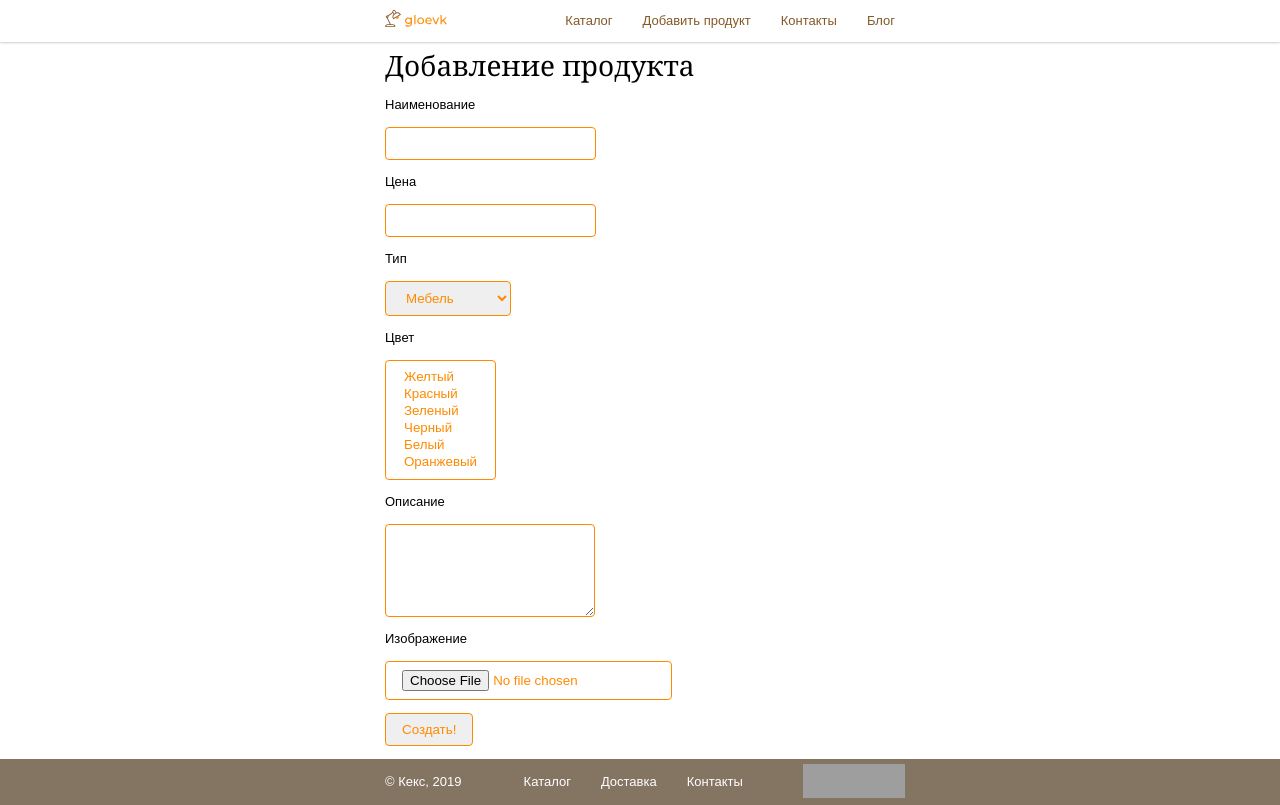
After one commit to SeinsForever/60591piv, a PHP site: page /product_add.php in a window 1280 px wide. The commit adds this page. Run offline with PHP 8.4, Linux system fonts and the light colour scheme; data that the repository does not hold is empty; grey boxes are pictures that could not be loaded.

Commit message:
22.09 - Добавление продукта в каталог

```diff
--- a/components/header.php
+++ b/components/header.php
@@ -14,7 +14,7 @@
         </a>
         <ul class="navigation-list">
           <li><a href="catalog.php">Каталог</a></li>
-          <li><a href="delivery.html">Доставка</a></li>
+          <li><a href="product_add.php">Добавить продукт</a></li>
           <li><a href="contacts.html">Контакты</a></li>
           <li><a href="blog.html">Блог</a></li>
         </ul>
--- /dev/null
+++ b/components/products_form.php
@@ -0,0 +1,48 @@
+<section class="form">
+  <div class="container">
+    <h1 class="catalog-title">Добавление продукта</h1>
+    <form method="post" action="..\product_add.php" enctype="multipart/form-data">
+        <p>Наименование</p>
+        <label for="id1">
+            <input type="text" name="title" id="id1">
+        </label>
+
+        <p>Цена</p>
+            <label for="id2">
+                <input type="text" name="price" id="id2">
+            </label>
+
+        <p>Тип</p>
+            <label for="id3">
+                <select name="type" id="id3">
+                    <option value="furniture">Мебель</option>
+                    <option value="lightning">Освещение</option>
+                    <option value="textile">Текстиль</option>
+                    <option value="other">Другое</option>
+                </select>
+            </label>
+
+        <p>Цвет<p>
+            <label for="id4">
+                <select name="color[]" multiple size="6" id="id4">
+                    <option value="yellow">Желтый</option>
+                    <option value="red">Красный</option>
+                    <option value="green">Зеленый</option>
+                    <option value="black">Черный</option>
+                    <option value="white">Белый</option>
+                    <option value="orange">Оранжевый</option>
+                </select></p>
+        <p>Описание</p>
+            <label for="id5">
+                <textarea name="features" rows="5" id="id5"></textarea>
+            </label>
+        </p>
+        <p>Изображение</p>
+            <label for="image" id="id6">
+                <input name="img_url" type="file">
+            </label>
+
+        <p><input type="submit" value="Создать!"></p>
+    </form>
+  </div>
+</section>
--- /dev/null
+++ b/product_add.php
@@ -0,0 +1,19 @@
+<?php
+require('dbdconnect.php');
+require('components/header.php');
+
+if($_POST['title'])
+{
+    if($_FILES && $_FILES["img_url"]["error"] == UPLOAD_ERR_OK)
+    {
+        $img_url = "img/file".rand(100000, 999999).$_FILES["img_url"]["name"];
+        move_uploaded_file($_FILES["img_url"]["tmp_name"], $img_url);
+    }
+    $colors = implode(', ', $_POST['color']);
+    $result = $conn->query("INSERT INTO products (title,type,price,colors,features,img_url)
+                                VALUES ('".$_POST['title']."','".$_POST['type']."',".
+                                $_POST['price'].",'".$colors."','".$_POST['features']."','".$img_url."')");
+}
+
+require('components/products_form.php');
+require('components/footer.php');
--- a/style.css
+++ b/style.css
@@ -24,6 +24,16 @@ body {
   font-family: "Arial", "Helvetica", sans-serif;
   font-size: 13px;
   line-height: 18px;
+}
+
+input, textarea, select{
+  display: flex;
+  padding: 8px 16px;
+  margin: 0 10px 10px 0;
+  color: #ff8a00;
+  border: 1px solid #ff8a00;
+  border-radius: 4px;
+  cursor: pointer;
 }
 
 a {
```
Also changed, not shown: img/file118625шрек.png (added), img/file150053шрек с днем рождения.jpg (added), img/шрек.png (added).
